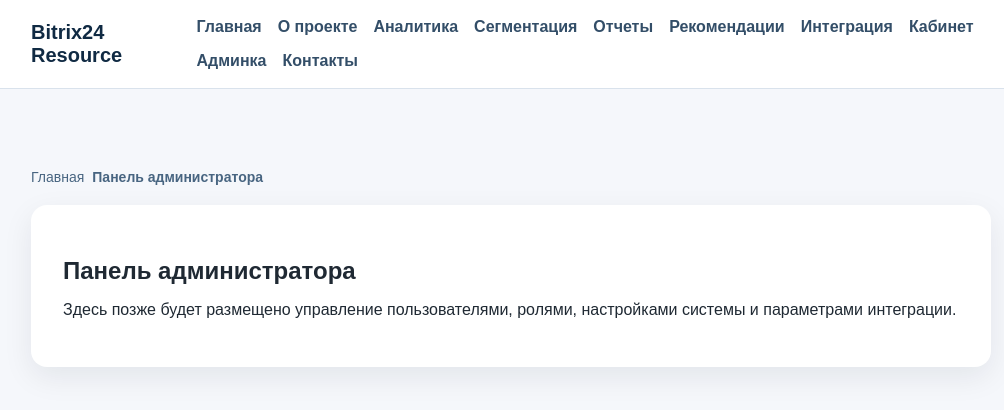
After one commit to d15944343-a11y/bitrix24-resource, a Flask app: page /admin in a window 1280 px wide. The commit adds this page. Shown: the top 410 px of the page, without its empty margins (129-1133 px from the left). Run offline with Flask 3, Linux system fonts and the light colour scheme.

Commit message:
Добавил страницы личного кабинета, админки и рекомендаций

```diff
--- a/app/routes.py
+++ b/app/routes.py
@@ -76,3 +76,36 @@ def integration():
             {"title": "Интеграция Bitrix24"},
         ],
     )
+
+
+@main_bp.route("/dashboard")
+def dashboard():
+    return render_template(
+        "dashboard.html",
+        breadcrumbs=[
+            {"title": "Главная", "endpoint": "main.index"},
+            {"title": "Личный кабинет"},
+        ],
+    )
+
+
+@main_bp.route("/admin")
+def admin_panel():
+    return render_template(
+        "admin.html",
+        breadcrumbs=[
+            {"title": "Главная", "endpoint": "main.index"},
+            {"title": "Панель администратора"},
+        ],
+    )
+
+
+@main_bp.route("/recommendations")
+def recommendations():
+    return render_template(
+        "recommendations.html",
+        breadcrumbs=[
+            {"title": "Главная", "endpoint": "main.index"},
+            {"title": "Рекомендации"},
+        ],
+    )
--- /dev/null
+++ b/app/templates/admin.html
@@ -0,0 +1,10 @@
+{% extends "base.html" %}
+
+{% block title %}Панель администратора | {{ config.APP_NAME }}{% endblock %}
+
+{% block content %}
+<section class="card">
+    <h1>Панель администратора</h1>
+    <p>Здесь позже будет размещено управление пользователями, ролями, настройками системы и параметрами интеграции.</p>
+</section>
+{% endblock %}
--- a/app/templates/base.html
+++ b/app/templates/base.html
@@ -17,7 +17,10 @@
                     <a href="{{ url_for('main.analytics') }}">Аналитика</a>
                     <a href="{{ url_for('main.segments') }}">Сегментация</a>
                     <a href="{{ url_for('main.reports') }}">Отчеты</a>
+                    <a href="{{ url_for('main.recommendations') }}">Рекомендации</a>
                     <a href="{{ url_for('main.integration') }}">Интеграция</a>
+                    <a href="{{ url_for('main.dashboard') }}">Кабинет</a>
+                    <a href="{{ url_for('main.admin_panel') }}">Админка</a>
                     <a href="{{ url_for('main.contacts') }}">Контакты</a>
                 </nav>
             </div>
```
Also changed, not shown: app/templates/dashboard.html (added, +10 -0 lines), app/templates/recommendations.html (added, +10 -0 lines).
